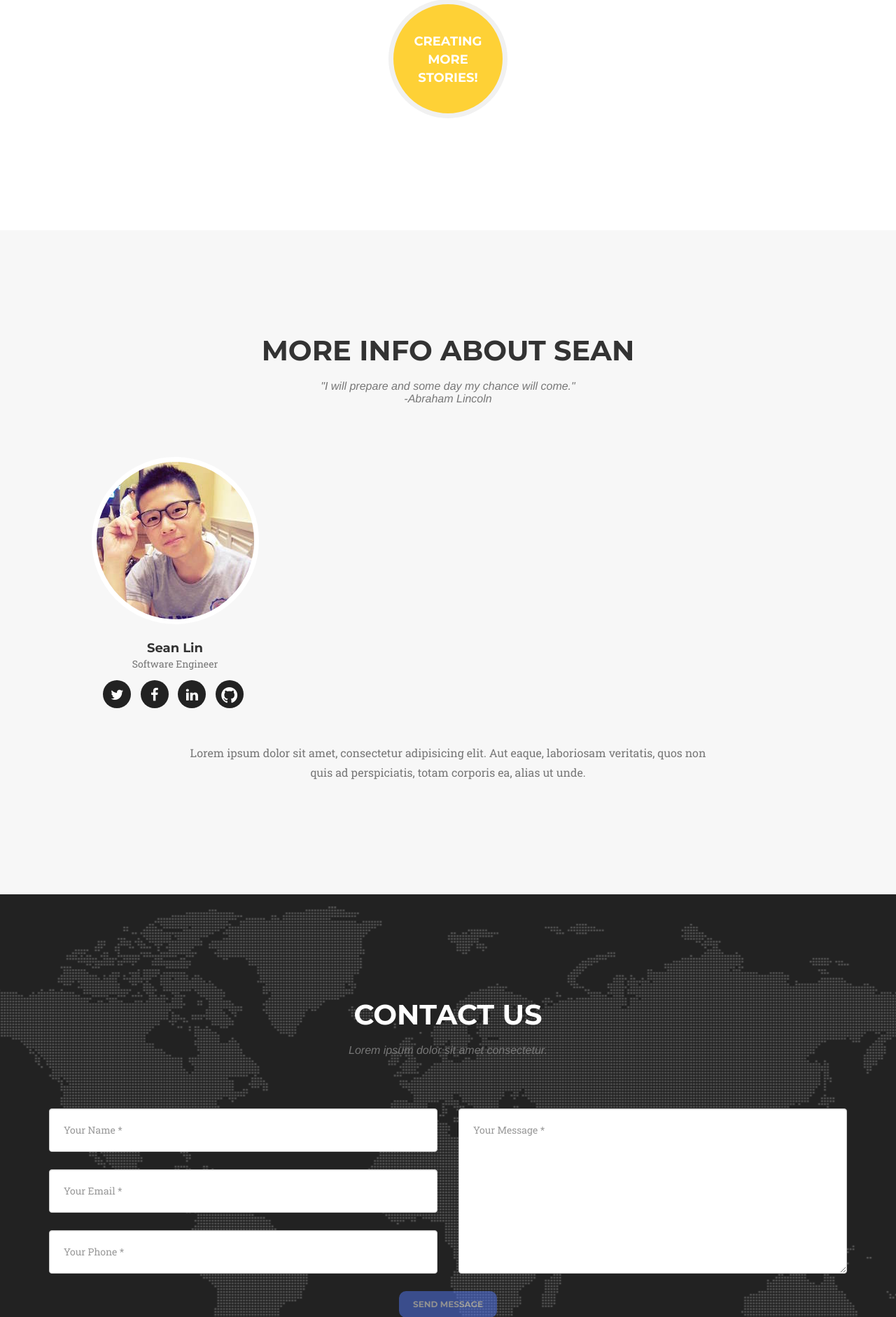
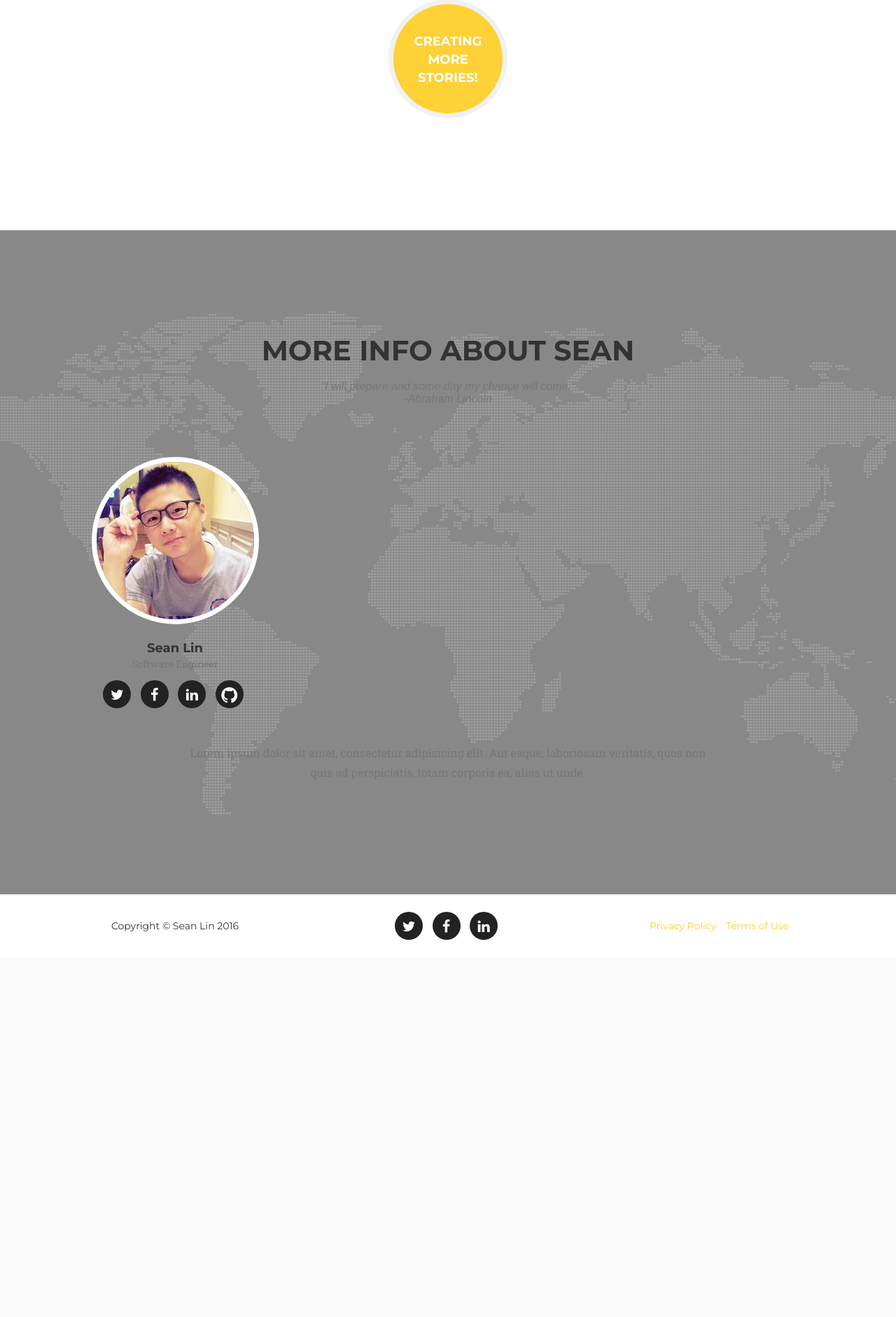
Before and after one commit to seanlin618/SeanWeb, a PHP site: page / in a window 1280 px wide. Shown: the part 4376-6258 px from the top of the page at 70% size. After the commit the page ends 5719 px from the top, so only its background shows below. Run offline with PHP 8.4, Linux system fonts and the light colour scheme; some libraries are stand-ins or nearby versions; some web fonts are replaced.

Commit message:
switch map to Info section

```diff
--- a/css/agency.css
+++ b/css/agency.css
@@ -653,6 +653,13 @@ section h3.section-subheading {
     margin-top: 0;
 }
 
+section#team{
+    background-color: #888888;
+    background-image: url(../img/map-image.png);
+    background-position: center;
+    background-repeat: no-repeat;
+}
+
 aside.clients img {
     margin: 50px auto;
 }
--- a/index.html
+++ b/index.html
@@ -408,7 +408,7 @@
     </aside>-->
 
     <!-- Contact Section -->
-    <section id="contact">
+    <!--<section id="contact">
         <div class="container">
             <div class="row">
                 <div class="col-lg-12 text-center">
@@ -450,7 +450,7 @@
                 </div>
             </div>
         </div>
-    </section>
+    </section>-->
 
     <footer>
         <div class="container">
```
